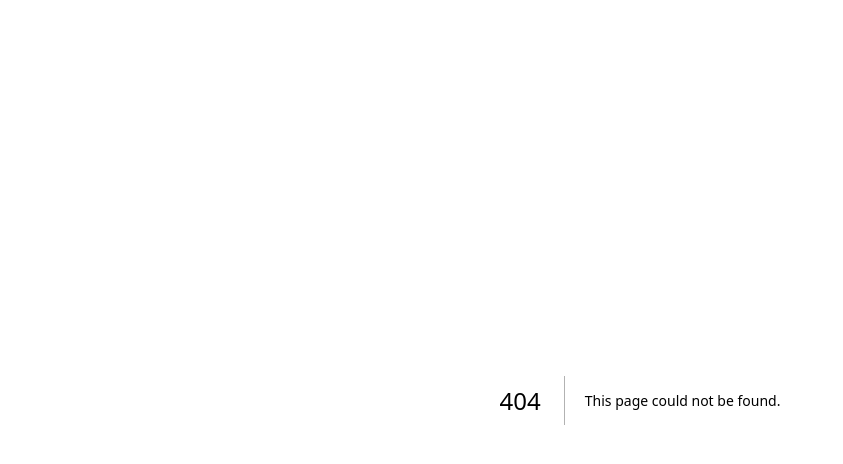
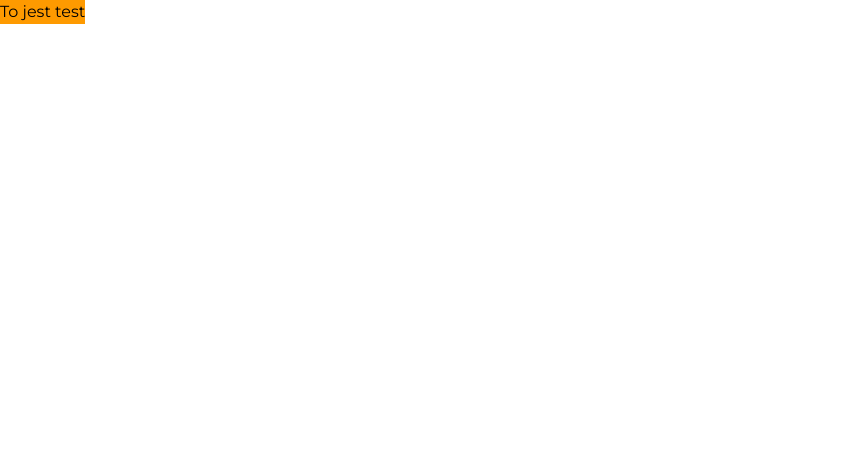
Before and after one commit to JAKUBSAJKO/my-expenses, a Next.js app: page /myexpenses-ui in a window 1280 px wide. Before the commit this address had no page. Shown: the top 464 px of the page, without its empty margins (0-843 px from the left). Built offline with nearby package versions, Linux system fonts and the light colour scheme.

Commit message:
Add twMerge and clsx libraries

```diff
--- /dev/null
+++ b/src/app/myexpenses-ui/page.tsx
@@ -0,0 +1,11 @@
+import TestButton from "@/components/TestButton";
+
+export default function MyExpensesUI() {
+  return (
+    <div>
+      <TestButton className="bg-blue-500" type="submit">
+        To jest test
+      </TestButton>
+    </div>
+  );
+}
--- /dev/null
+++ b/src/components/TestButton.tsx
@@ -0,0 +1,19 @@
+"use client";
+
+import { cn } from "@/utils/utils";
+import { useState } from "react";
+
+type ButtonProps = React.ButtonHTMLAttributes<HTMLButtonElement>;
+
+export default function TestButton({ children, className, ...props }: ButtonProps) {
+  const [pending, setPending] = useState(false);
+  const [test, setTest] = useState(true);
+  return (
+    <button
+      className={cn("bg-red-500 px-4 py-2", className, pending && "bg-green-500", { "bg-amber-500": test })}
+      {...props}
+    >
+      {children}
+    </button>
+  );
+}
--- /dev/null
+++ b/src/utils/utils.ts
@@ -0,0 +1,6 @@
+import clsx, { ClassValue } from "clsx";
+import { twMerge } from "tailwind-merge";
+
+export function cn(...inputs: ClassValue[]) {
+  return twMerge(clsx(inputs));
+}
```
Also changed, not shown: package.json (+7 -5 lines), 1 other file (tests, documents, lock files or other folders).
